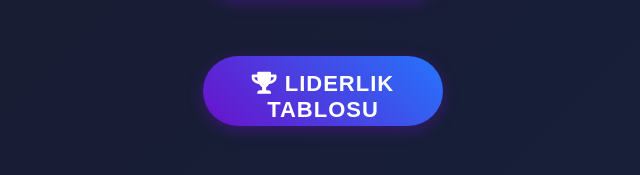
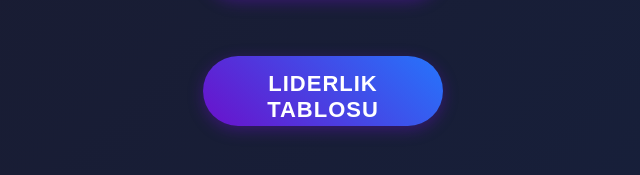
Before and after one commit to alizaaiter27/piano-oyunu, a plain HTML site: page index.html in a window 1280 px wide. Shown: the part 373-548 px from the top of the page, without its empty margins (317-957 px from the left). Drawn offline with Linux system fonts and the light colour scheme.

Commit message:
liderlik tablosu button duzenlemeler

```diff
--- a/index.html
+++ b/index.html
@@ -16,7 +16,7 @@
         <button>Oyna</button>
         <br>
         <button class="leaderboard" onclick="window.location.href='leaderboard.html'">
-            <i class="fas fa-trophy"></i> Liderlik Tablosu
+           Liderlik Tablosu
         </button>
     </div>
 
```
